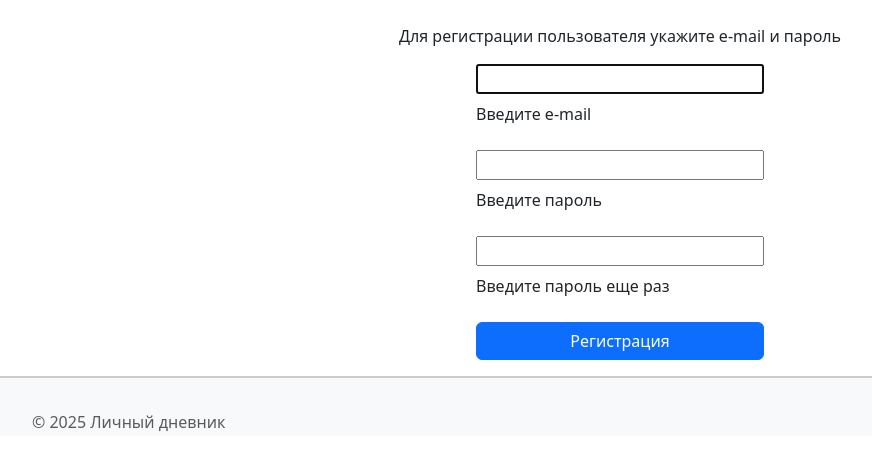
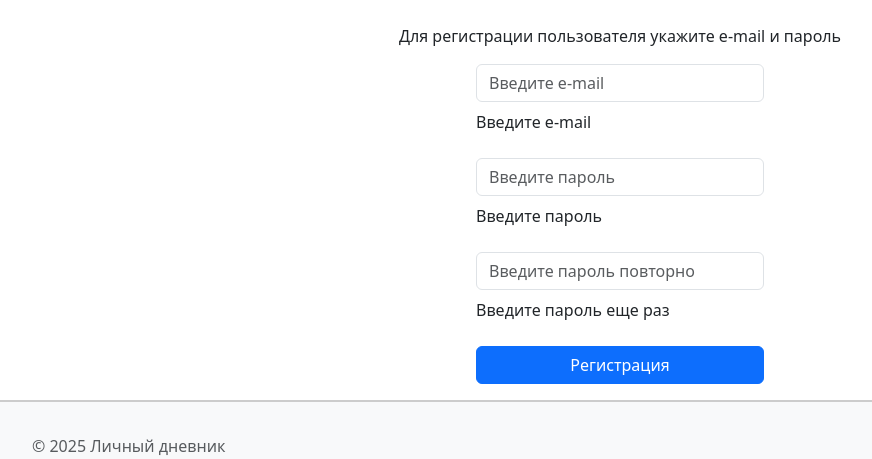
Before and after one commit to KarelinIvan/personal_diary, a Django app: page /users/registration/ in a window 1280 px wide. Shown: the part 64-523 px from the top of the page, without its empty margins (20-892 px from the left). Run offline with Django 5.2, Linux system fonts and the light colour scheme; some libraries are stand-ins or nearby versions.

Commit message:
64-й коммит,

```diff
--- a/config/settings.py
+++ b/config/settings.py
@@ -167,5 +167,7 @@ EMAIL_HOST_PASSWORD = os.getenv('EMAIL_HOST_PASSWORD')
 EMAIL_USE_TLS = os.getenv('EMAIL_USE_TLS', False) == 'True'
 EMAIL_USE_SSL = os.getenv('EMAIL_USE_SSL', True) == 'False'
 
+EMAIL_BACKEND = "django.core.mail.backends.smtp.EmailBackend"
+
 SERVER_EMAIL = EMAIL_HOST_USER
 DEFAULT_FROM_EMAIL = EMAIL_HOST_USER
--- a/diary/views.py
+++ b/diary/views.py
@@ -6,6 +6,7 @@ from django.db.models import Q
 from diary.forms import PostForm
 from diary.models import Post
 from django.core.paginator import Paginator
+from django.core.mail import send_mail
 
 
 class PostCreateView(LoginRequiredMixin, CreateView):
--- a/users/forms.py
+++ b/users/forms.py
@@ -11,16 +11,16 @@ class UserRegisterForm(UserCreationForm):
         model = User
         fields = ('email', 'password1', 'password2')
 
-    # def __init__(self, *args, **kwargs):
-    #     super(UserRegisterForm).__init__(*args, **kwargs)
-    #
-    #     # Установка виджетов
-    #     self.fields['email'].widget = forms.EmailInput(
-    #         attrs={'class': 'form-control', 'placeholder': 'Введите e-mail'})
-    #     self.fields['password1'].widget = forms.PasswordInput(
-    #         attrs={'class': 'form-control', 'placeholder': 'Введите пароль'})
-    #     self.fields['password1'].widget = forms.PasswordInput(
-    #         attrs={'class': 'form-control', 'placeholder': 'Введите пароль повторно'})
+    def __init__(self, *args, **kwargs):
+        super(UserRegisterForm, self).__init__(*args, **kwargs)
+
+        # Установка виджетов
+        self.fields['email'].widget = forms.EmailInput(
+            attrs={'class': 'form-control', 'placeholder': 'Введите e-mail'})
+        self.fields['password1'].widget = forms.PasswordInput(
+            attrs={'class': 'form-control', 'placeholder': 'Введите пароль'})
+        self.fields['password2'].widget = forms.PasswordInput(
+            attrs={'class': 'form-control', 'placeholder': 'Введите пароль повторно'})
 
 
 class UserProfileForm(UserChangeForm):
@@ -28,7 +28,7 @@ class UserProfileForm(UserChangeForm):
 
     class Meta:
         model = User
-        fields = ('email', 'phone', 'city', 'avatar')
+        fields = ('email', 'phone', 'city', 'avatar', 'fullname', 'username')
 
     def __init__(self, *args, **kwargs):
         super().__init__(*args, **kwargs)
--- a/users/models.py
+++ b/users/models.py
@@ -6,6 +6,7 @@ NULLABLE = {'blank': True, 'null': True}
 
 class User(AbstractUser):
     username = models.CharField(max_length=35, verbose_name='Ф.И.О', **NULLABLE)
+    fullname = models.CharField(max_length=35, verbose_name='Ф.И.О', **NULLABLE)
 
     email = models.EmailField(unique=True, verbose_name='Электронная почта', help_text='Укажите e-mail')
     phone = models.CharField(max_length=35, verbose_name='Номер телефона', help_text='Укажите номер телефона',
```
Also changed, not shown: users/templates/users/user_form.html (+8 -0 lines).
